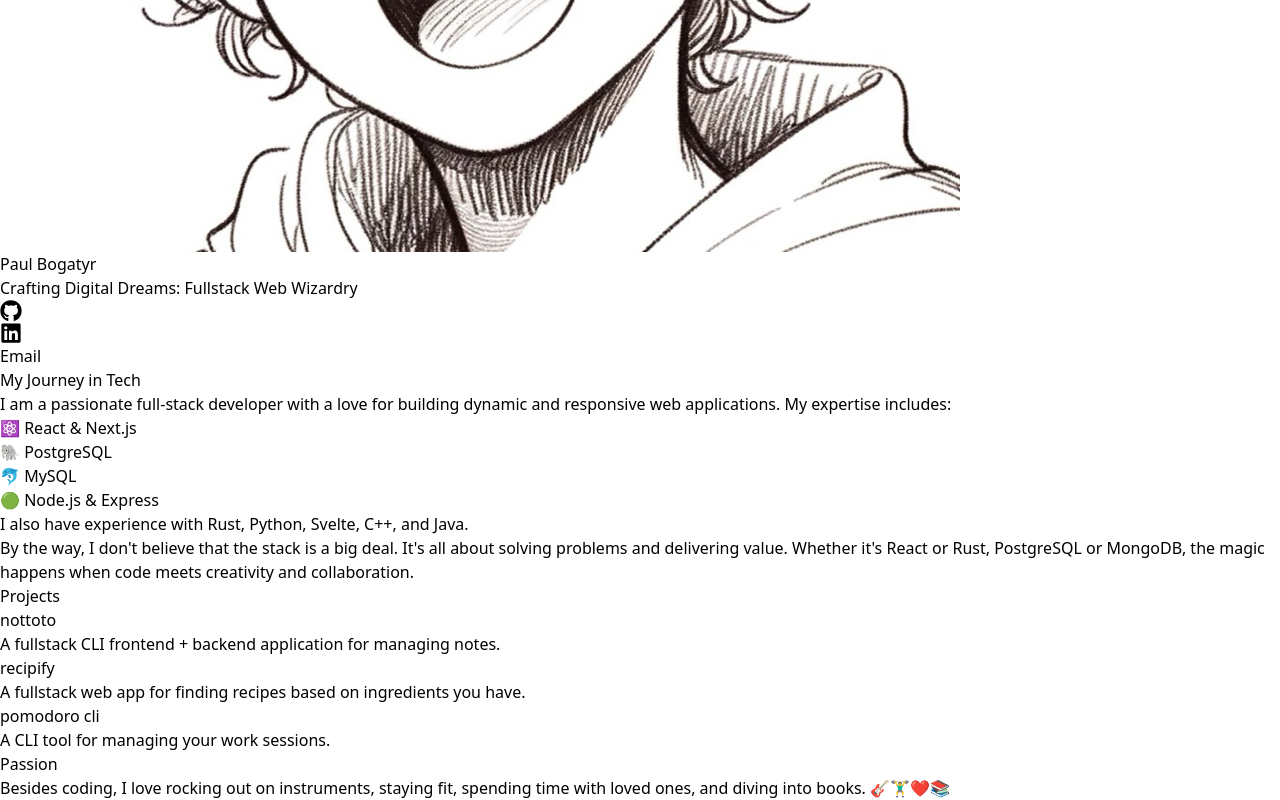
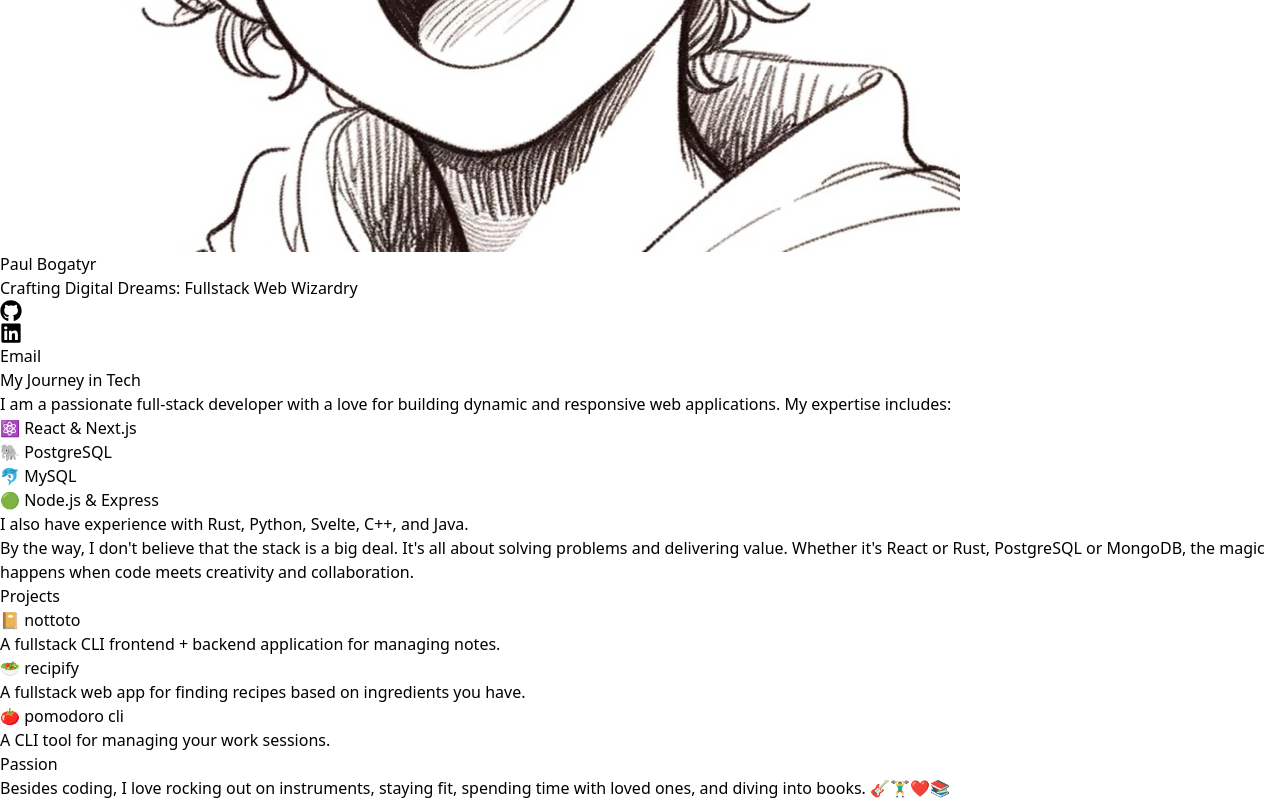
Before and after one commit to paulbgtr/paulbg, a Next.js app: page / in a window 1280 px wide. Shown: the part 731-1531 px from the top of the page. Built offline with nearby package versions, Linux system fonts and the light colour scheme.

Commit message:
chore: add emojis and remove unnecessary html

```diff
--- a/src/components/pageRelated/index/Projects/ProjectList.tsx
+++ b/src/components/pageRelated/index/Projects/ProjectList.tsx
@@ -4,39 +4,36 @@ export const ProjectList = () => {
   const projectData = [
     {
       id: 1,
-      title: "nottoto",
+      title: "📔 nottoto",
       description:
         "A fullstack CLI frontend + backend application for managing notes.",
       link: "https://github.com/paulbgtr/nottoto",
     },
     {
       id: 2,
-      title: "recipify",
+      title: "🥗 recipify",
       description:
         "A fullstack web app for finding recipes based on ingredients you have.",
       link: "https://github.com/paulbgtr/recipify",
     },
     {
       id: 3,
-      title: "pomodoro cli",
+      title: "🍅 pomodoro cli",
       description: "A CLI tool for managing your work sessions.",
       link: "http://github.com/paulbgtr/pomodoro-cli",
     },
   ];
 
   return (
-    <ul>
     <div className="grid grid-cols-1 gap-3 md:grid-cols-3">
       {projectData.map((project) => (
-          <li key={project.id}>
         <Project
+          key={project.id}
           title={project.title}
           description={project.description}
           link={project.link}
         />
-          </li>
       ))}
     </div>
-    </ul>
   );
 };
```
Lines whose indentation alone changed are shown as unchanged.
